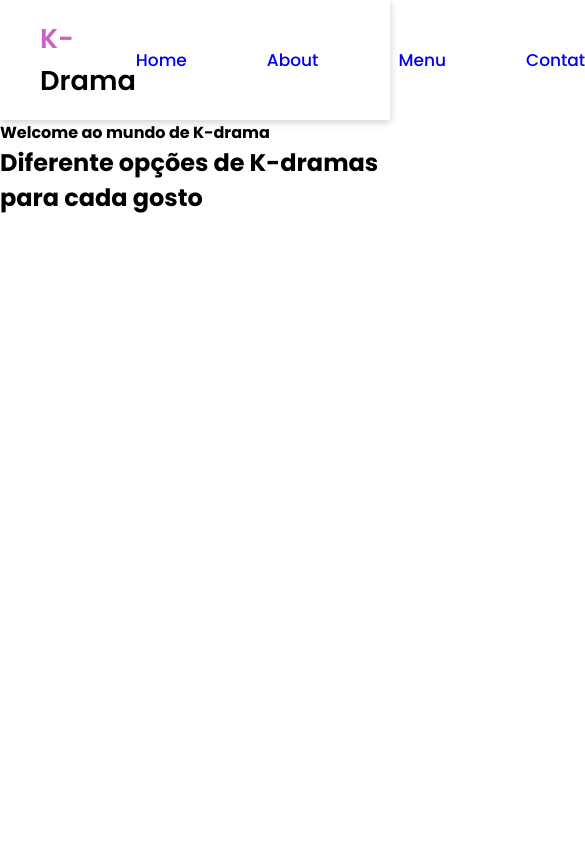
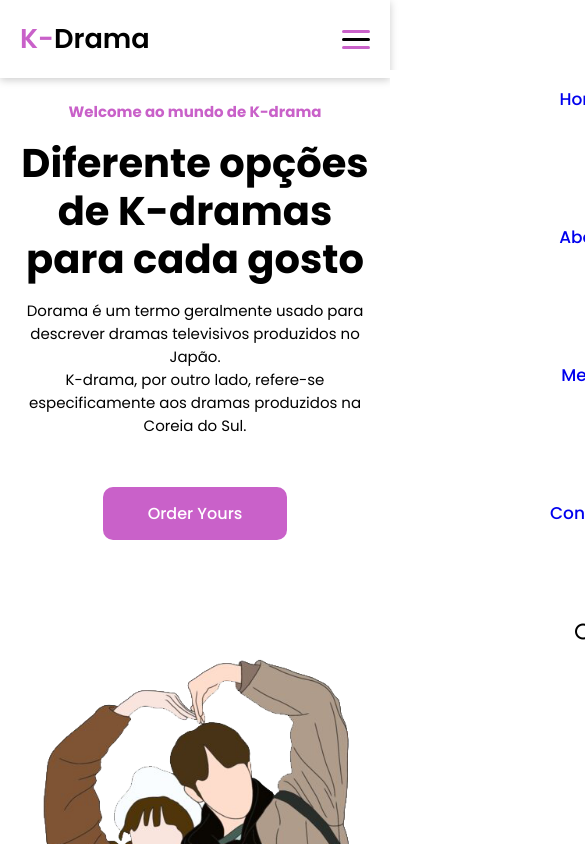
Before and after one commit to MinCoffee98/Cod_2024, a plain HTML site: page Kpop/index.html in a window 390 px wide. Shown: the top 844 px of the page, 585 px wide, since content can reach past the window. Drawn offline with nearby package versions, Linux system fonts and the light colour scheme.

Commit message:
java script

```diff
--- a/Kpop/css/style.css
+++ b/Kpop/css/style.css
@@ -29,6 +29,7 @@ body{
     width: 100%;
     background: var(--white);
     transition: all 0.5s;
+    position: fixed;
 }
 
 .navigation .logo {
@@ -82,3 +83,106 @@ body{
 .menu .bar:nth-child(3){
     background: var(--lilac);
 }
+
+.home{
+    width: 100%;
+    height: 100vh;
+    display: flex;
+    align-items: center;
+    justify-content: space-between;
+    padding: 0px 10%;
+}
+
+.home-text{
+    max-width: 37rem;
+}
+
+.home-text .text-h4{
+    font-size: 1.5rem;
+    color: var(--lilac);
+    margin-bottom: 1rem;
+}
+
+.home-text .text-h1{
+    font-size: 4rem;
+    margin-bottom: 1rem;
+    line-height: 4rem;
+}
+
+.home-text p{
+    margin-bottom: 4rem;
+}
+
+.home-btn{
+    padding: 15px 45px;
+    background: var(--lilac);
+    color: var(--white);
+    border-radius: 10px;
+    font-weight: 500;
+    transition: all 0.5s;
+}
+
+.home-btn:hover{
+    background: var(--lilac);
+}
+
+.home-img img{
+    width: 100%;
+}
+
+@media(max-width:785px){
+    .navigation{
+        padding: 18px 20px;
+    }
+    .menu{
+        display: block;
+    }
+
+    .menu.ativo .bar.bar:nth-child(1){
+        transform: translateY(8px) rotate(45deg);
+    }
+    .menu.ativo .bar.bar:nth-child(2){
+        opacity: 0;
+    }
+    .menu.ativo .bar:nth-child(3){
+        transform: translateY(-8px) rotate(-45deg);
+    }
+    .nav-menu{
+        position: fixed;
+        right: -100%;
+        top: 70px;
+        width: 100%;
+        height: 100%;
+        flex-direction: column;
+        background: var(--white);
+        gap: -10px;
+        transition: 0.3s;
+    }
+    .nav-menu.ativo{
+        right: 0;
+    }
+    .nav-item{
+        margin: 16px 0;
+    }
+    /*main*/
+    .home{
+        padding: 100px 2%;
+        flex-direction: column;
+        text-align: center;
+        overflow: hidden;
+        gap: 5rem;
+    }
+    .home .text-h4{
+        font-size: 15px;
+    }
+    .home .text-h1{
+        font-size: 2.5rem;
+        line-height: 3rem;
+    }
+    .home p{
+        font-size: 15px;
+    }
+    .home-img{
+        width: 125%;
+    }
+}
--- a/Kpop/index.html
+++ b/Kpop/index.html
@@ -33,12 +33,17 @@
             <div class="home-text">
                 <h4 class="text-h4">Welcome ao mundo de K-drama</h4>
                 <h1 class="text-h1">Diferente opções de K-dramas para cada gosto</h1>
-                <p></p>
+                <p>Dorama é um termo geralmente usado para descrever dramas televisivos
+                    produzidos no Japão. </br> K-drama, por outro lado,
+                    refere-se especificamente aos dramas produzidos na Coreia do Sul. </p>
+                <a href="#" class="home-btn">Order Yours</a>
             </div>
             <div class="home-img">
+                <img src="img/home.png" alt="kdrama">
 
             </div>
         </section>
     </main>
+    <script src="script.js"></script>
 </body>
 </html>
--- a/Kpop/script.js
+++ b/Kpop/script.js
@@ -0,0 +1,7 @@
+const menu = document.querySelector('.menu');
+const NavMenu = document.querySelector('.nav-menu');
+
+menu.addEventListener('click', () => {
+    menu.classList.toggle('ativo');
+    NavMenu.classList.toggle('ativo');
+})
```
Also changed, not shown: Kpop/img/home.jpg (added), Kpop/img/home.png (added).
